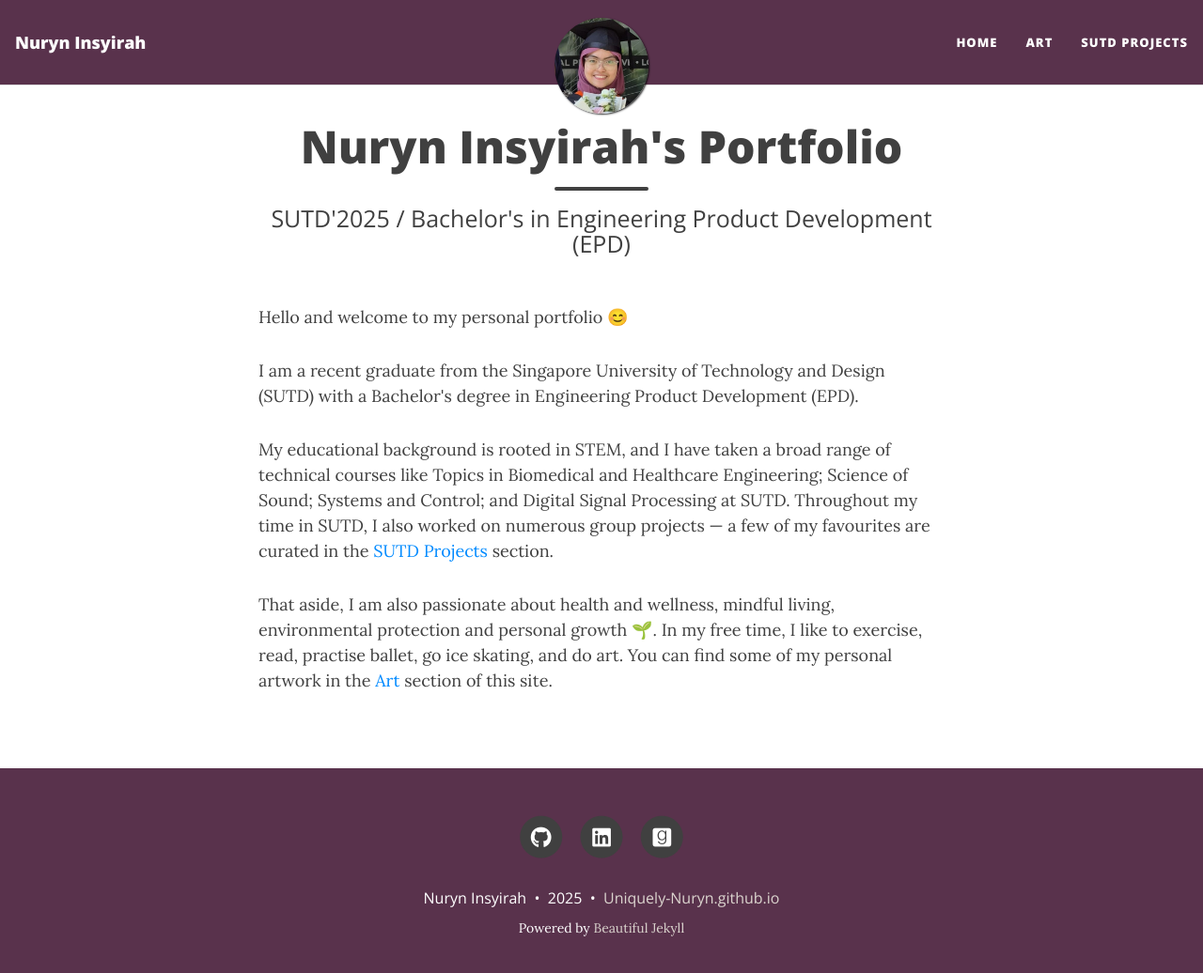
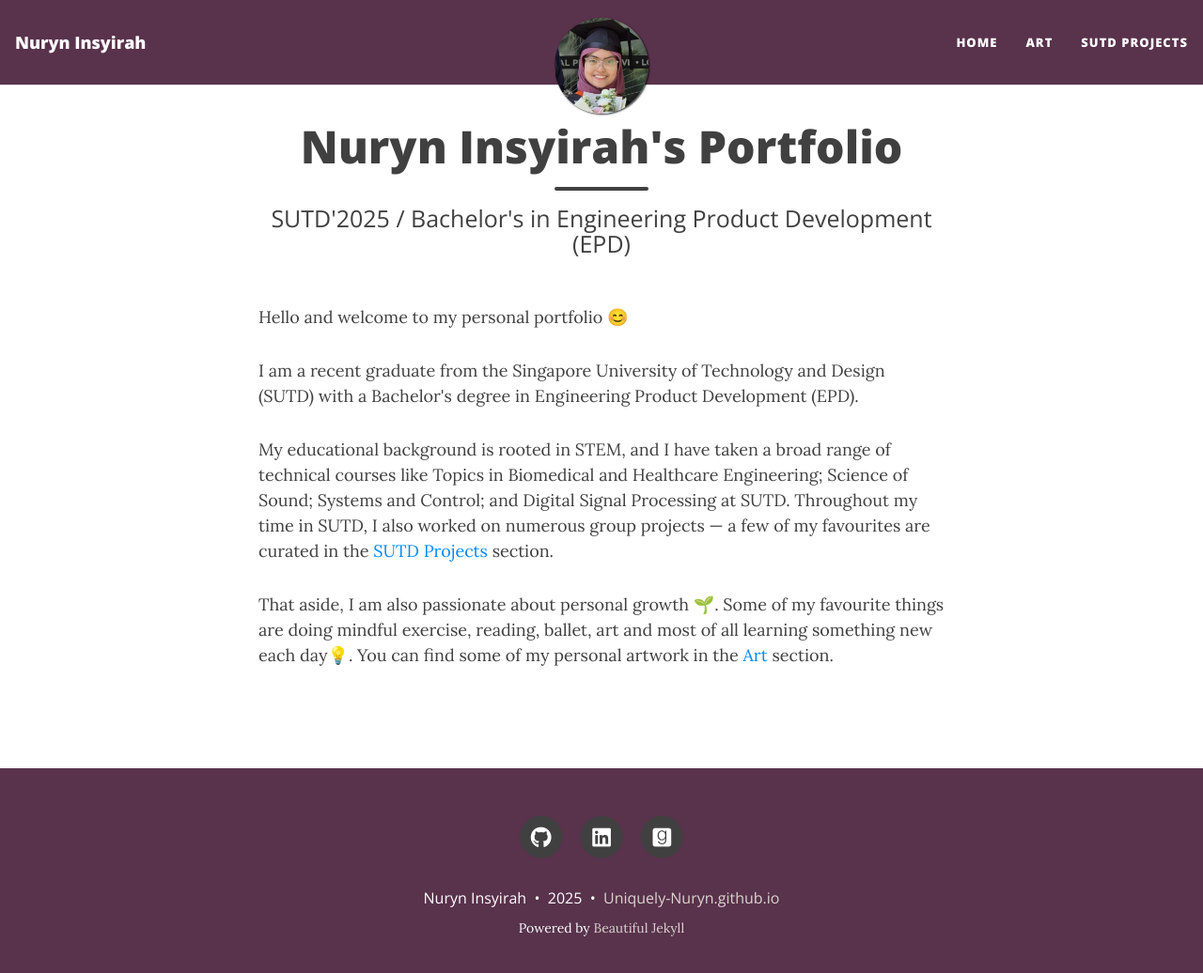
Before and after one commit to Uniquely-Nuryn/Uniquely-Nuryn.github.io, a Jekyll site: the page built from index.html, in a window 1280 px wide and 1049 px high. Shown: the top 1036 px of the window at 94% size. Built offline with Jekyll 4.4.1, drawn with Linux system fonts in a browser that asks for light colours; the list of posts is cut into pages by our own code.

Commit message:
Updated info

```diff
--- a/index.html
+++ b/index.html
@@ -8,4 +8,4 @@ subtitle: SUTD'2025 / Bachelor's in Engineering Product Development (EPD)
     <p>I am a recent graduate from the Singapore University of Technology and Design (SUTD) with a Bachelor's degree in Engineering Product Development (EPD). </p>
 
     My educational background is rooted in STEM, and I have taken a broad range of technical courses like Topics in Biomedical and Healthcare Engineering; Science of Sound; Systems and Control; and Digital Signal Processing at SUTD. Throughout my time in SUTD, I also worked on numerous group projects — a few of my favourites are curated in the <a href="{{ '/sutd-projects/' | relative_url }}">SUTD Projects</a> section.</p>
-    <p>That aside, I am also passionate about health and wellness, mindful living, environmental protection and personal growth 🌱. In my free time, I like to exercise, read, practise ballet, go ice skating, and do art. You can find some of my personal artwork in the <a href="{{ '/art-gallery/' | relative_url }}">Art</a> section of this site.</p>
+    <p>That aside, I am also passionate about personal growth 🌱. Some of my favourite things are doing mindful exercise, reading, ballet, art and most of all learning something new each day💡. You can find some of my personal artwork in the <a href="{{ '/art-gallery/' | relative_url }}">Art</a> section.</p>
```
